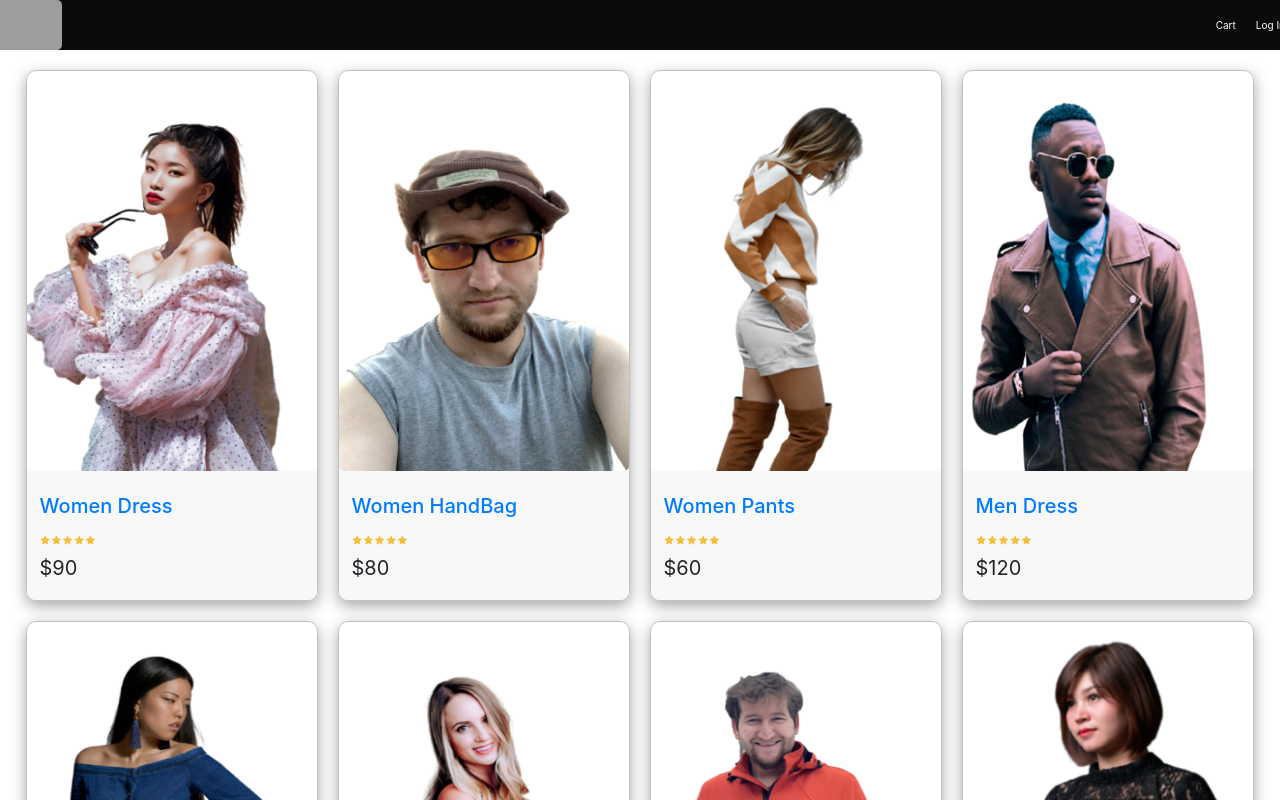
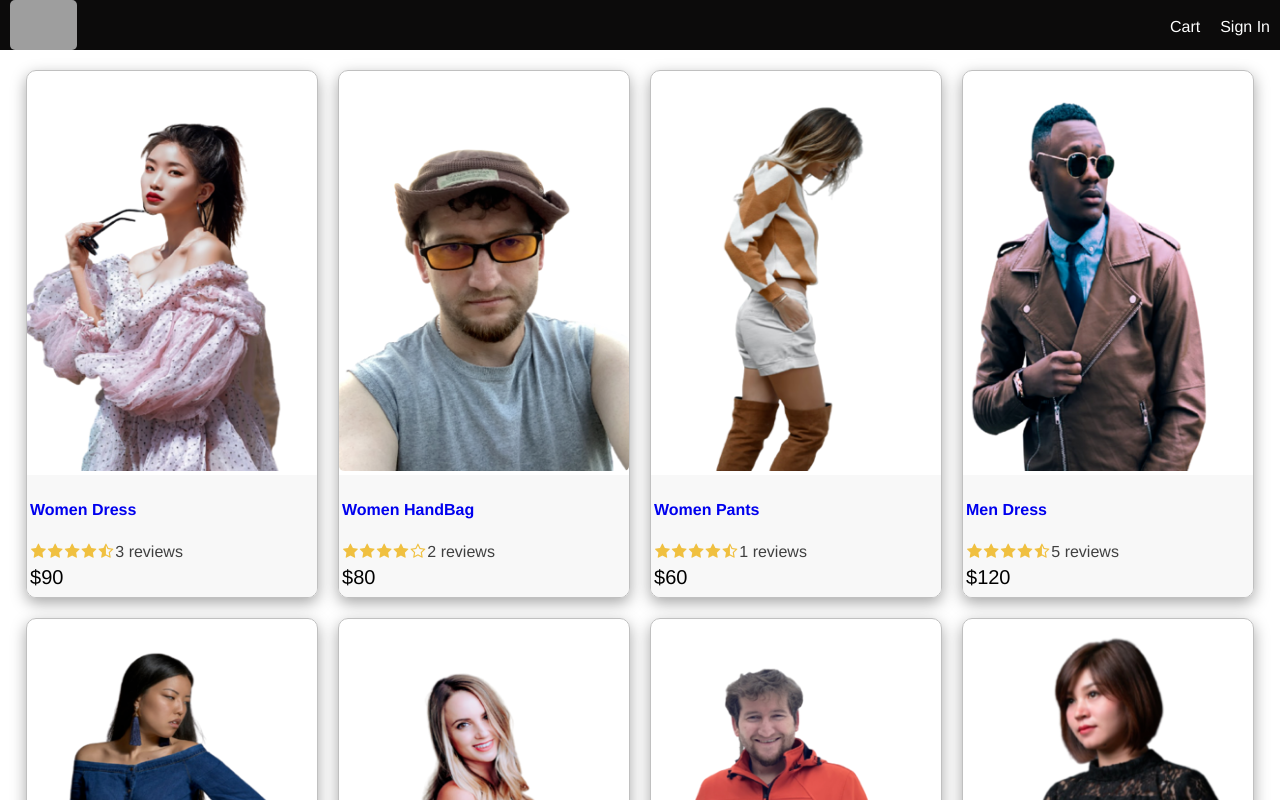
Before and after one commit to fatihkgm/EcommerceWebsite_React, a React (Create React App) app in the folder eshops/: page /product/1 in a window 1280 px wide. Shown: the top 800 px of the page. Built offline with nearby package versions, Linux system fonts and the light colour scheme; grey boxes are pictures that could not be loaded.

Commit message:
style and component created

```diff
--- a/eshops/public/index.html
+++ b/eshops/public/index.html
@@ -26,12 +26,6 @@
     -->
     <link
       rel="stylesheet"
-      href="https://cdn.jsdelivr.net/npm/bootstrap@4.6.0/dist/css/bootstrap.min.css"
-      integrity="sha384-B0vP5xmATw1+K9KRQjQERJvTumQW0nPEzvF6L/Z6nronJ3oUOFUFpCjEUQouq2+l"
-      crossorigin="anonymous"
-    />
-    <link
-      rel="stylesheet"
       href="https://cdnjs.cloudflare.com/ajax/libs/font-awesome/4.7.0/css/font-awesome.min.css"
     />
     <title>React App</title>
--- a/eshops/src/App.js
+++ b/eshops/src/App.js
@@ -1,64 +1,31 @@
 import React from 'react';
+import Product from './components/Product';
 import data from './data';
-import 'bootstrap/dist/css/bootstrap.min.css';
-import { Button } from 'react-bootstrap';
-
 
 function App() {
   return (
     <div className="grid-container">
     <header className="row">
       <div>
-          <a href="/">
+        <a className="brand" href="/">
         <img className="brand" src="./img/logo.png" />
         </a>
       </div>
       <div>
         <a href="/cart">Cart</a>
-          <a href="/login">Log In</a>
+        <a href="/signin">Sign In</a>
       </div>
     </header>
     <main>
       <div>
         <div className="row center">
-            {data.products.map(product => (
-              <div key={product._id} className="cardBox">
-                <a href={`/product/${product._id}`}>
-                  <img
-                    className="medium"
-                    src={product.image}
-                    alt={product.name}
-                  />
-                </a>
-                <div className="card-body">
-                  <a href={`/product/${product._id}`}>
-                    <h2>{product.name}</h2>
-                  </a>
-                  <div className="rating">
-                    <span>
-                      <i className="fa fa-star"></i>
-                    </span>
-                    <span>
-                      <i className="fa fa-star"></i>
-                    </span>
-                    <span>
-                      <i className="fa fa-star"></i>
-                    </span>
-                    <span>
-                      <i className="fa fa-star"></i>
-                    </span>
-                    <span>
-                      <i className="fa fa-star"></i>
-                    </span>
-                  </div>
-                  <div className="price">${product.price}</div>
-                </div>
-              </div>
+          {data.products.map((product) => (
+            <Product key={product._id} product={product}></Product>
           ))}
         </div>
       </div>
     </main>
-      <footer className="row center">The KGM programming</footer>
+    <footer className="row center">All right reserved</footer>
   </div>
   );
 }
--- a/eshops/src/components/Product.js
+++ b/eshops/src/components/Product.js
@@ -0,0 +1,20 @@
+import React from 'react';
+import Rate from './Rate';
+
+export default function Product(props) {
+  const { product } = props;
+  return (
+    <div key={product._id} className="card">
+      <a href={`/product/${product._id}`}>
+        <img className="medium" src={product.image} alt={product.name} />
+      </a>
+      <div className="card-body">
+        <a href={`/product/${product._id}`}>
+          <h2>{product.name}</h2>
+        </a>
+        <Rate rating={product.rating} reviewNumbers={product.reviewNumbers}></Rate>
+        <div className="price">${product.price}</div>
+      </div>
+    </div>
+  );
+}
--- /dev/null
+++ b/eshops/src/components/Rate.js
@@ -0,0 +1,67 @@
+import React from 'react';
+
+export default function Rate(props) {
+  const { rating, reviewNumbers } = props;
+  return (
+    <div>
+      <div className="rating">
+      <span>
+        <i
+          className={
+            rating >= 1
+              ? 'fa fa-star'
+              : rating >= 0.5
+              ? 'fa fa-star-half-o'
+              : 'fa fa-star-o'
+          }
+        ></i>
+      </span>
+      <span>
+        <i
+          className={
+            rating >= 2
+              ? 'fa fa-star'
+              : rating >= 1.5
+              ? 'fa fa-star-half-o'
+              : 'fa fa-star-o'
+          }
+        ></i>
+      </span>
+      <span>
+        <i
+          className={
+            rating >= 3
+              ? 'fa fa-star'
+              : rating >= 2.5
+              ? 'fa fa-star-half-o'
+              : 'fa fa-star-o'
+          }
+        ></i>
+      </span>
+      <span>
+        <i
+          className={
+            rating >= 4
+              ? 'fa fa-star'
+              : rating >= 3.5
+              ? 'fa fa-star-half-o'
+              : 'fa fa-star-o'
+          }
+        ></i>
+      </span>
+      <span>
+        <i
+          className={
+            rating >= 5
+              ? 'fa fa-star'
+              : rating >= 4.5
+              ? 'fa fa-star-half-o'
+              : 'fa fa-star-o'
+          }
+        ></i>
+      </span>
+      <span>{reviewNumbers + ' reviews'}</span>
+      </div>
+    </div>
+  );
+}
--- a/eshops/src/data.js
+++ b/eshops/src/data.js
@@ -8,7 +8,7 @@ const data = {
       price: 90,
       brand: 'xmen',
       rating: 4.5,
-      numReviews: 10,
+      reviewNumbers: 3,
       description: 'quilfied by thekgm',
     },
     {
@@ -19,7 +19,7 @@ const data = {
       price: 80,
       brand: 'xmen',
       rating: 4.0,
-      numReviews: 10,
+      reviewNumbers: 2,
       description: 'quilfied by thekgm',
     },
     {
@@ -30,7 +30,7 @@ const data = {
       price: 60,
       brand: 'xmen',
       rating: 4.8,
-      numReviews: 10,
+      reviewNumbers: 1,
       description: 'quilfied by thekgm',
     },
     {
@@ -41,7 +41,7 @@ const data = {
       price: 120,
       brand: 'Winter Coats',
       rating: 4.5,
-      numReviews: 10,
+      reviewNumbers: 5,
       description: 'quilfied by thekgm',
     },
     {
@@ -52,7 +52,7 @@ const data = {
       price: 130,
       brand: 'Style',
       rating: 4.5,
-      numReviews: 10,
+      reviewNumbers: 6,
       description: 'quilfied by thekgm',
     },
     {
@@ -62,8 +62,8 @@ const data = {
       image: '/img/dress6.png',
       price: 400,
       brand: 'xmen',
-      rating: 4.5,
-      numReviews: 10,
+      rating: 3.5,
+      reviewNumbers: 3,
       description: 'quilfied by thekgm',
     },
     {
@@ -74,7 +74,7 @@ const data = {
       price: 400,
       brand: 'xmen',
       rating: 4.5,
-      numReviews: 10,
+      reviewNumbers: 7,
       description: 'quilfied by thekgm',
     },
     {
@@ -85,7 +85,7 @@ const data = {
       price: 400,
       brand: 'xmen',
       rating: 4.5,
-      numReviews: 10,
+      reviewNumbers: 1,
       description: 'quilfied by thekgm',
     },
     {
@@ -95,8 +95,8 @@ const data = {
       image: '/img/dress9.png',
       price: 400,
       brand: 'xmen',
-      rating: 4.5,
-      numReviews: 10,
+      rating: 3,
+      reviewNumbers: 6,
       description: 'quilfied by thekgm',
     },
     {
@@ -106,8 +106,8 @@ const data = {
       image: '/img/dress10.png',
       price: 400,
       brand: 'xmen',
-      rating: 4.5,
-      numReviews: 10,
+      rating: 4,
+      reviewNumbers: 8,
       description: 'quilfied by thekgm',
     },
   ],
--- a/eshops/src/index.css
+++ b/eshops/src/index.css
@@ -88,7 +88,7 @@ img.medium {
 }
 
 /* Card */
-.cardBox {
+.card {
   border: 0.1rem #c0c0c0 solid;
   border-radius: 1rem;
   margin: 1rem;
@@ -111,3 +111,6 @@ img.medium {
   color: #f0c040;
   margin: 0.1rem;
 }
+.rating span:last-child {
+  color: #404040;
+}
```
Lines whose indentation alone changed are shown as unchanged.
